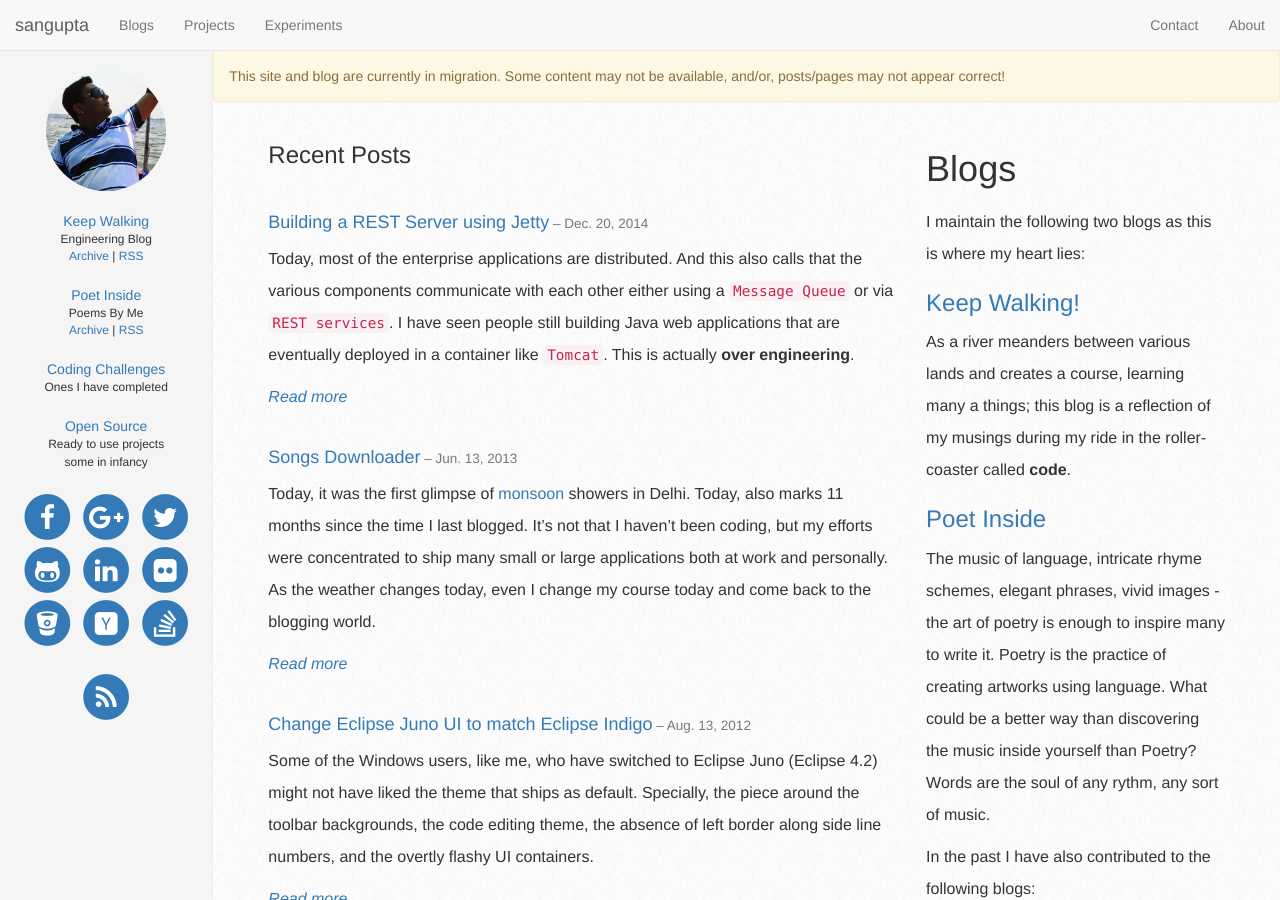
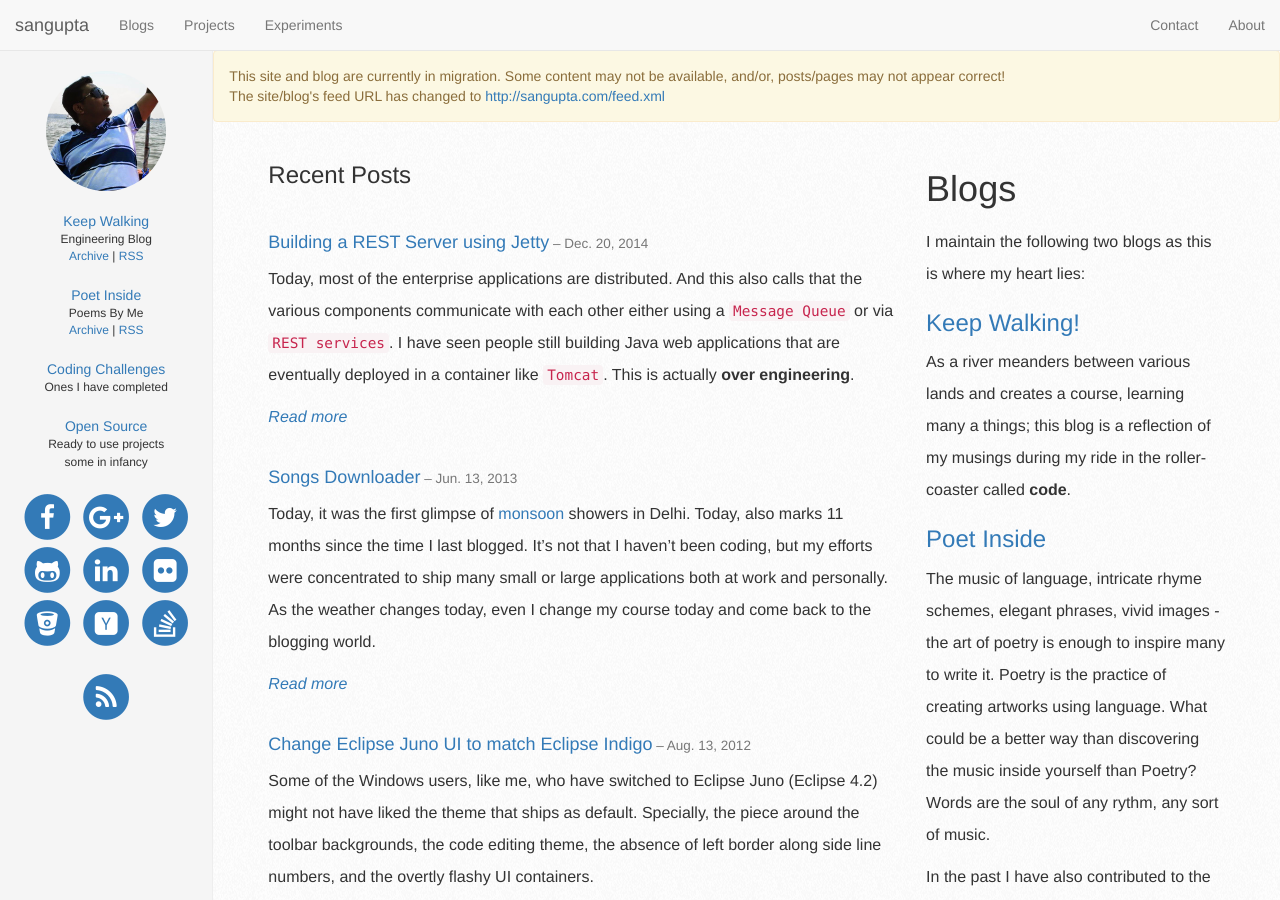
Before and after one commit to sangupta/sangupta.github.io, a Jekyll site: the page built from index.html, in a window 1280 px wide and 900 px high. Built offline with Jekyll 4.4.1, drawn with Linux system fonts in a browser that asks for light colours; nearby versions of some CDN libraries; Markdown is read by kramdown in place of the engine named in the settings; comment, search, counter and statistics services are not loaded.

Commit message:
added notice for change in feed location

```diff
--- a/_layouts/default.html
+++ b/_layouts/default.html
@@ -42,6 +42,8 @@
         <div class="row">
             <div class="alert alert-warning col-md-offset-2 col-sm-offset-3">
                 This site and blog are currently in migration. Some content may not be available, and/or, posts/pages may not appear correct!
+                <br>
+                The site/blog's feed URL has changed to <a href="http://sangupta.com/feed.xml">http://sangupta.com/feed.xml</a>
             </div>
         </div>
 
```
